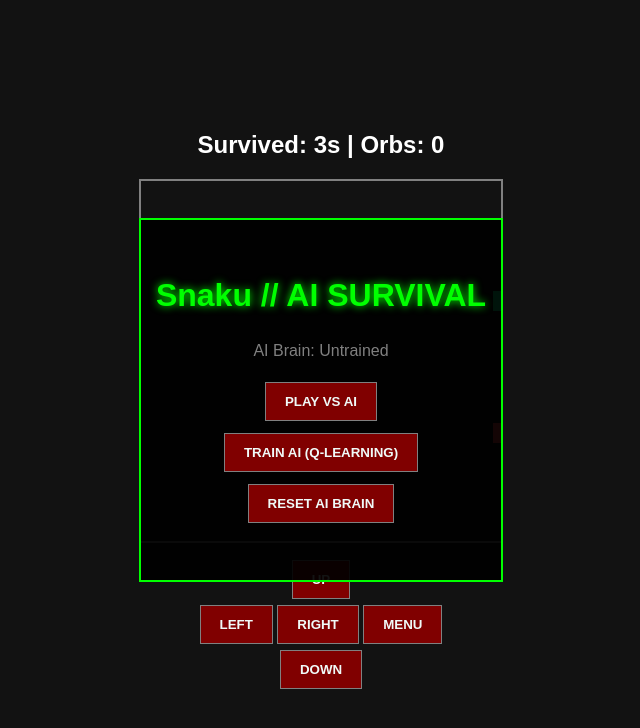
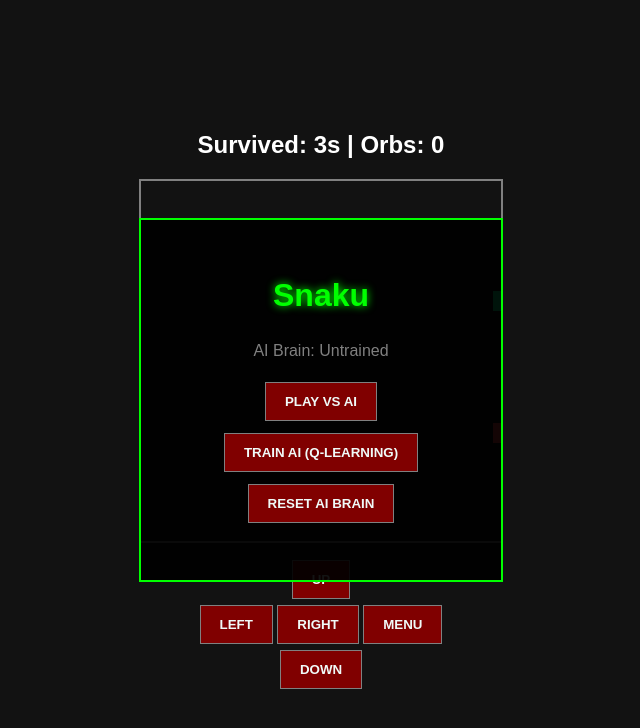
Before and after one commit to iTzinvi-dev/Snaku-Survival, a plain HTML site: page index.html in a window 1280 px wide. Shown: the whole page, without its empty margins (319-959 px from the left). Drawn offline with Linux system fonts and the light colour scheme.

Commit message:
UI Tweak: Clean up UI

```diff
--- a/index.html
+++ b/index.html
@@ -8,7 +8,7 @@
 </head>
 <body>
     <div id="menuOverlay" class="overlay">
-        <h1>Snaku // AI SURVIVAL</h1>
+        <h1>Snaku</h1>
         <p id="aiStatus">AI Brain: Untrained</p>
          <button onclick="startGame('play')">PLAY VS AI</button>
          <button onclick="startGame('train')">TRAIN AI (Q-LEARNING)</button>
```
